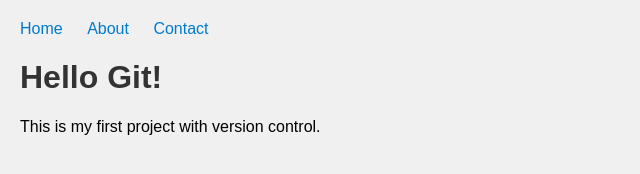
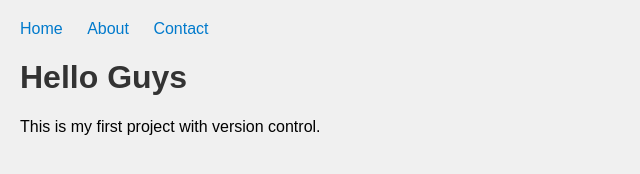
Before and after one commit to puanakeyla/my-web-project, a plain HTML site: page index.html in a window 1280 px wide. Shown: the full height of the page, 0-640 px from the left. Drawn offline with Linux system fonts and the light colour scheme.

Commit message:
Update index.html

```diff
--- a/index.html
+++ b/index.html
@@ -14,7 +14,7 @@
             <li><a href="#contact">Contact</a></li>
         </ul>
     </nav>
-    <h1>Hello Git!</h1>
+    <h1>Hello Guys</h1>
     <p>This is my first project with version control.</p>
 </body>
 
```
